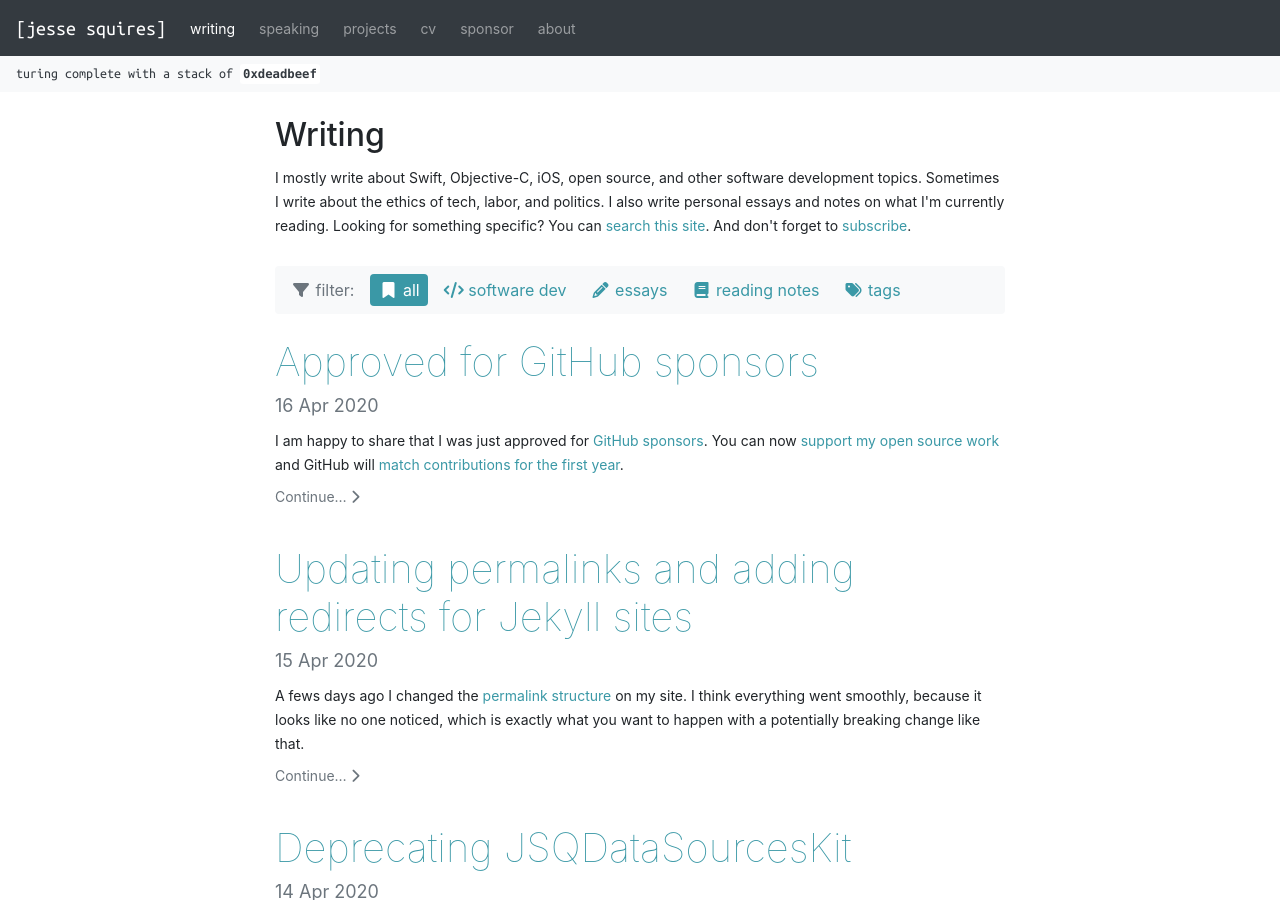
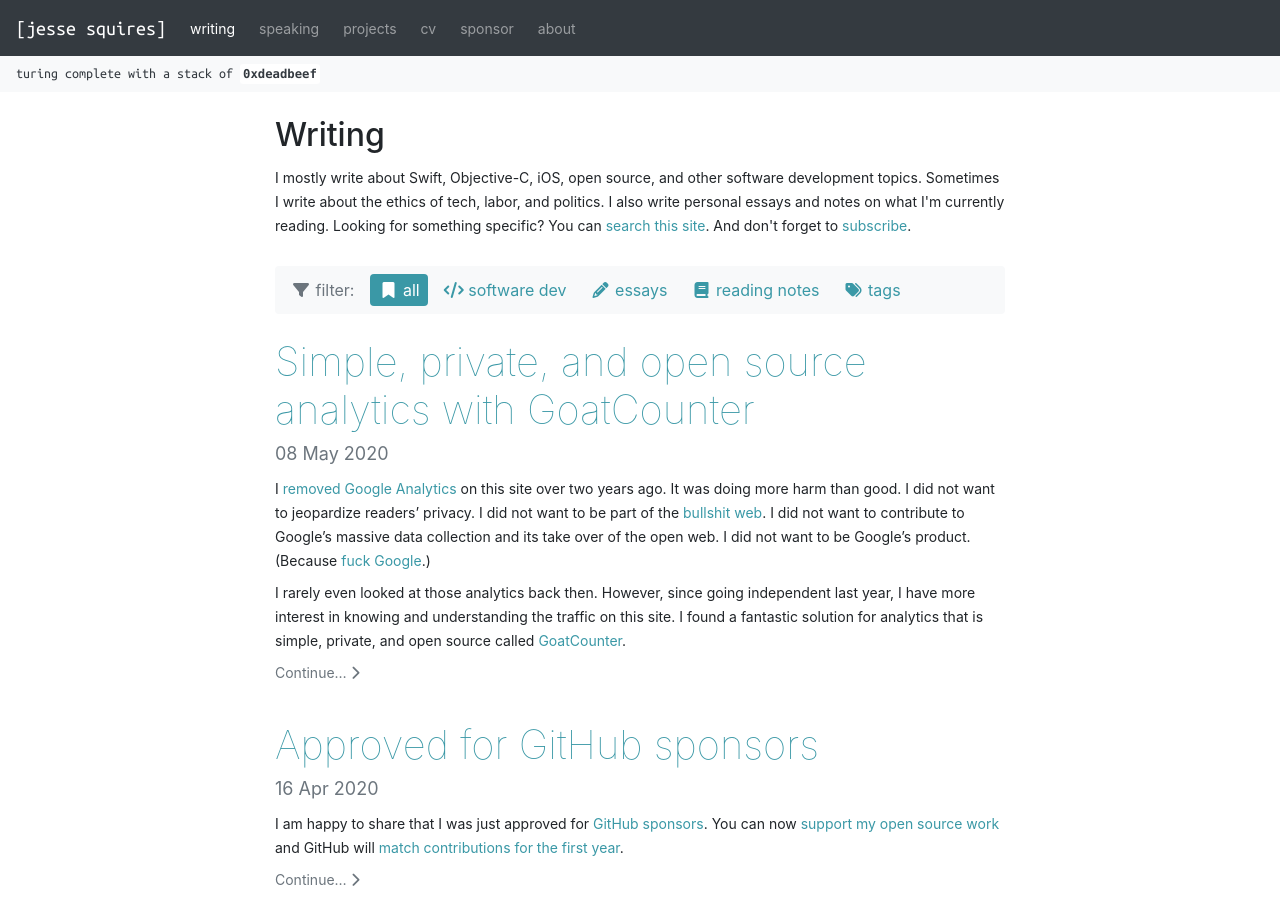
Before and after one commit to jessesquires/jessesquires.com, a Jekyll site: the page built from blog.html, in a window 1280 px wide and 900 px high. Built offline with Jekyll 4.4.1, drawn with Linux system fonts in a browser that asks for light colours; nearby versions of some CDN libraries; library files that are not in the unit come from our copies.

Commit message:
[new post] goatcounter analytics

```diff
--- a/_posts/2018-04-22-removing-google-analytics-too.md
+++ b/_posts/2018-04-22-removing-google-analytics-too.md
@@ -1,7 +1,7 @@
 ---
 layout: post
 categories: [software-dev]
-tags: [ethics, tech, web]
+tags: [ethics, tech, web, analytics]
 date: 2018-04-22T10:00:00-07:00
 title: Removing Google Analytics, too
 subtitle: null
--- /dev/null
+++ b/_posts/2020-05-08-simple-private-opensource-analytics-with-goatcounter.md
@@ -0,0 +1,25 @@
+---
+layout: post
+categories: [software-dev]
+tags: [ethics, tech, web, analytics]
+date: 2020-05-08T14:24:43-07:00
+title: Simple, private, and open source analytics with GoatCounter
+---
+
+I [removed Google Analytics]({{ site.url }}{% post_url 2018-04-22-removing-google-analytics-too %}) on this site over two years ago. It was doing more harm than good. I did not want to jeopardize readers' privacy. I did not want to be part of the [bullshit web](https://pxlnv.com/blog/bullshit-web/). I did not want to contribute to Google's massive data collection and its take over of the open web. I did not want to be Google's product. (Because [fuck Google](https://en.wikipedia.org/wiki/2018_Google_walkouts).)
+
+I rarely even looked at those analytics back then. However, since going independent last year, I have more interest in knowing and understanding the traffic on this site. I found a fantastic solution for analytics that is simple, private, and open source called [GoatCounter](https://www.goatcounter.com).
+
+<!--excerpt-->
+
+### Searching for alternatives
+
+In [my post about removing Google Analytics]({{ site.url }}{% post_url 2018-04-22-removing-google-analytics-too %}), I mentioned that [Matomo (formerly Piwik)](https://matomo.org) seemed like a promising alternative. Back when it was still Piwik it seemed very lightweight, but it has now evolved into an expensive and bloated corporate mess. It looks like it is [still open source](https://github.com/matomo-org), which is great, but it is simply too much for my needs. With Google Analytics, I was drowning in options and jargon I did not understand, and superfluous data I did not want to collect. Matomo does not seem much different in that respect. I only really care about tracking page views and referrers.
+
+Recently, I discovered exactly what I was looking for &mdash; [GoatCounter](https://www.goatcounter.com) is [privacy-aware](https://www.goatcounter.com/privacy), lightweight, and simple. It collects no personal information and is pretty much just a simple page view counter. It is an indie project created by [Martin Tournoij](https://github.com/arp242) and it is entirely [open source on GitHub](https://github.com/zgoat/goatcounter). It is free for personal use, but I pay monthly so I can help support this project because I think it is incredibly important for a project like this to exist. And if for some reason the project is abandoned in the future, I can install it and run it on my own server.
+
+### Open for all
+
+Finding an open source solution for analytics was critical, and a hard requirement for me. This [entire site is open source](https://github.com/jessesquires/jessesquires.com), as are all of its dependencies, and I wanted to keep it that way.
+
+In the spirit of openness, I wanted to go one step further &mdash; all of the analytics data is open source, too. You can view it yourself at [stats.jessesquires.com](https://stats.jessesquires.com). This data is exactly what I see. The only limitation of this public view is that it updates once per hour instead of in real time. (This is an opt-in feature, that to my knowledge is unique to GoatCounter, and I think it is pretty rad.)
```
Also changed, not shown: README.md.
